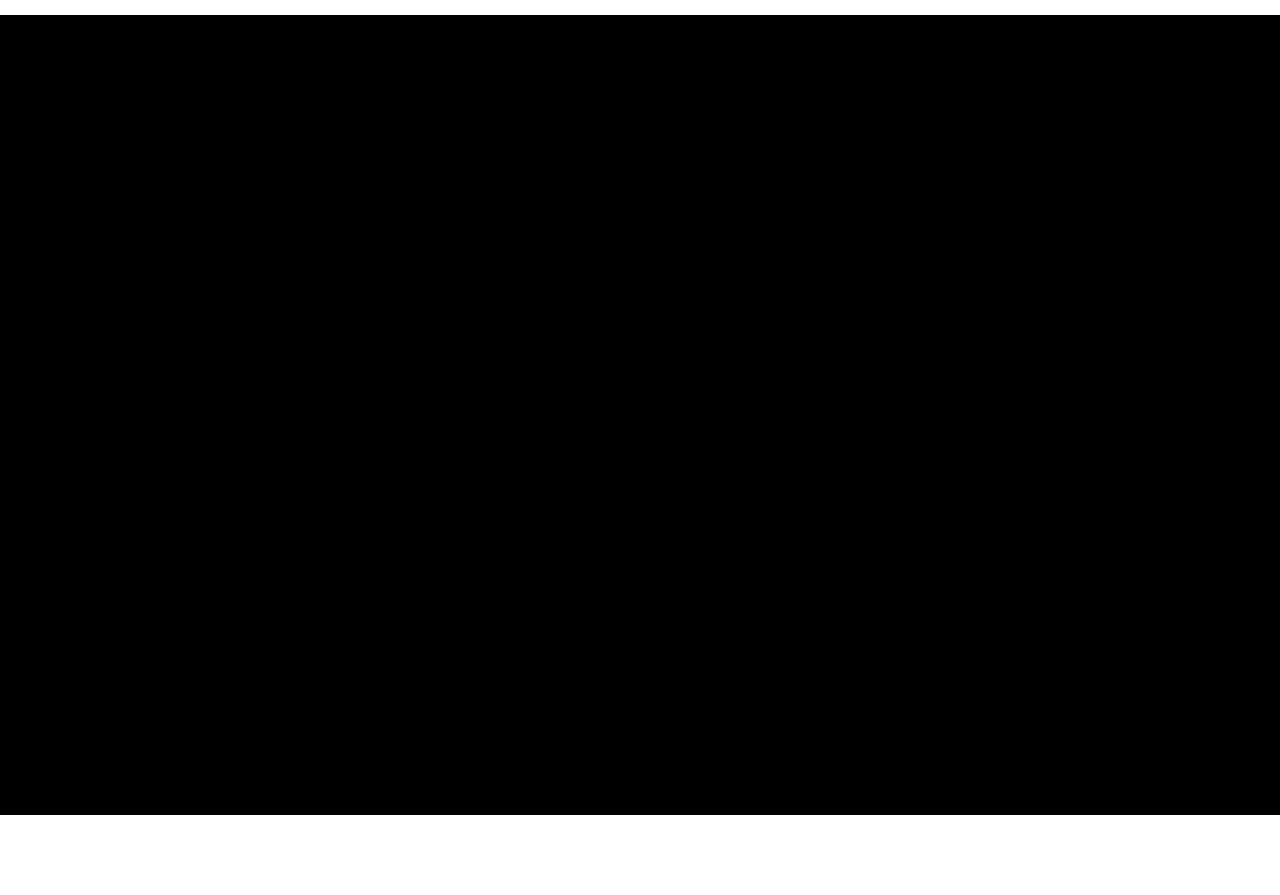
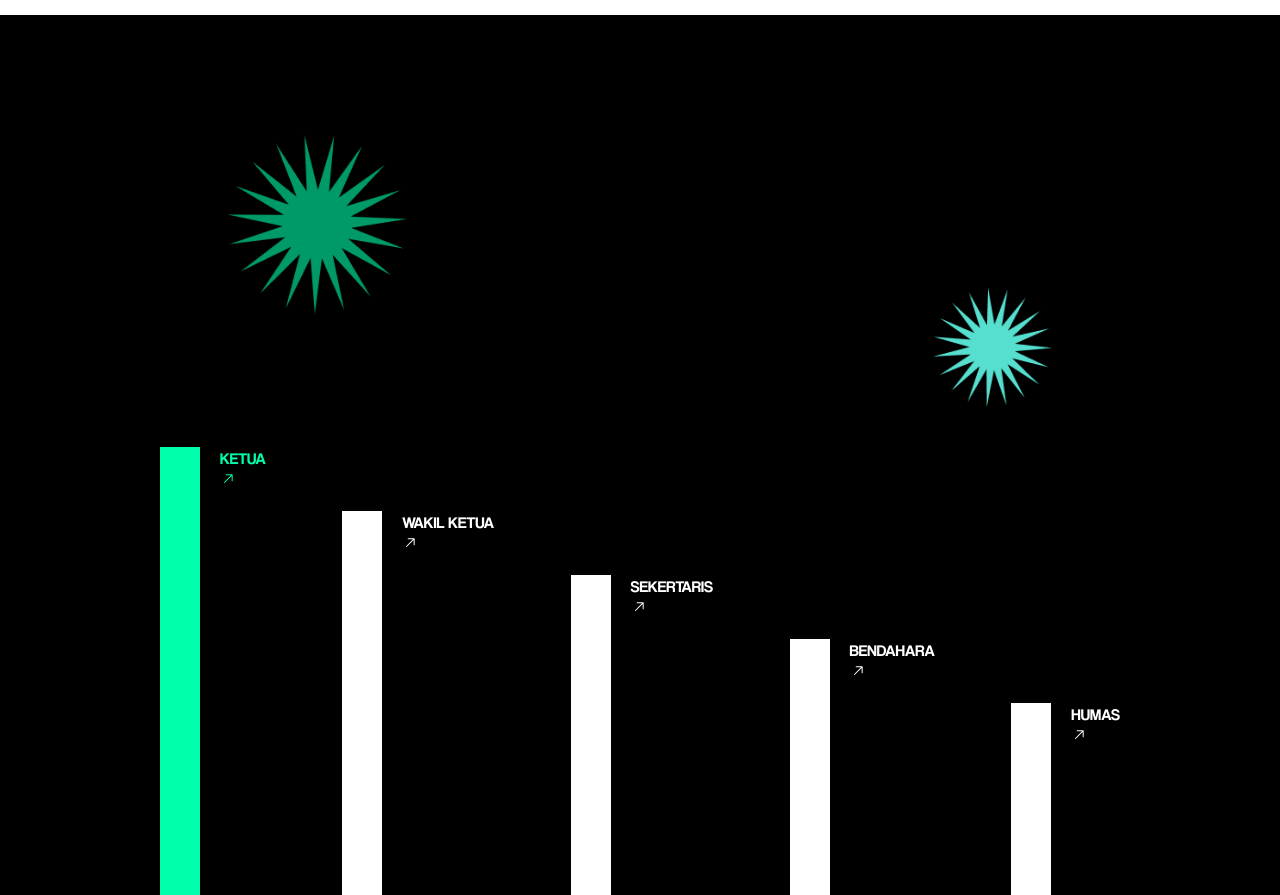
Before and after one commit to NexoraCommunity/Nexora_Profile, a Next.js app: page / in a window 1280 px wide. Shown: the part 4740-5635 px from the top of the page. Before the commit the page ends 5555 px from the top, so only its background shows below. Built offline with nearby package versions, Linux system fonts and the light colour scheme.

Commit message:
feat: complete rough about us section

```diff
--- a/src/Features/Homepage/About.tsx
+++ b/src/Features/Homepage/About.tsx
@@ -4,7 +4,7 @@ import React from 'react'
 
 const About = () => {
     return (
-        <div className=' bg-black'>
+        <section className=' bg-black'>
             <div className='w-full px-20 grid grid-cols-2 pt-40  text-white'>
                 <div className=' flex flex-col  gap-20 '>
                     <div className='w-6/12  rotate-3 scale-110'>
@@ -64,10 +64,56 @@ const About = () => {
             <div className='h-60 bg-white w-full pt-20'>
 
             </div>
-            <div className='h-screen'>
+            <div className='w-full  border-white px-20 pt-40'>
+                <div className='flex justify-center mx-auto gap-3'>
+                    <div className='flex items-start relative -top-10'>
+                        <Image src={"/Star 2.png"} alt='star 2' className='object-contain' width={180} height={180} />
+                    </div>
+                    <h1 className='text-8xl text-center'>STRUKTUR <br />ORGANISASI</h1>
+                    <div className='flex items-end relative -bottom-10'>
+                        <Image src={"/Star 3.png"} alt='star 3' className='object-contain' width={120} height={120} />
+                    </div>
+                </div>
 
+                <div className='flex px-20 justify-between mt-20 items-end'>
+                    <div className='flex gap-5 text-[#00FFAD]'>
+                        <div className='h-[28rem] w-10 bg-[#00FFAD]'> </div>
+                        <div>
+                            <h1>KETUA</h1>
+                            <GoArrowUpRight />
+                        </div>
+                    </div>
+                    <div className='flex gap-5 text-white'>
+                        <div className='h-[24rem] w-10 bg-white'> </div>
+                        <div>
+                            <h1>WAKIL KETUA</h1>
+                            <GoArrowUpRight />
+                        </div>
+                    </div>
+                    <div className='flex gap-5 text-white'>
+                        <div className='h-[20rem] w-10 bg-white'> </div>
+                        <div>
+                            <h1>SEKERTARIS</h1>
+                            <GoArrowUpRight />
+                        </div>
+                    </div>
+                    <div className='flex gap-5 text-white'>
+                        <div className='h-[16rem] w-10 bg-white'> </div>
+                        <div>
+                            <h1>BENDAHARA</h1>
+                            <GoArrowUpRight />
+                        </div>
+                    </div>
+                    <div className='flex gap-5 text-white'>
+                        <div className='h-[12rem] w-10 bg-white'> </div>
+                        <div>
+                            <h1>HUMAS</h1>
+                            <GoArrowUpRight />
+                        </div>
+                    </div>
+                </div>
             </div>
-        </div>
+        </section>
     )
 }
 
```
